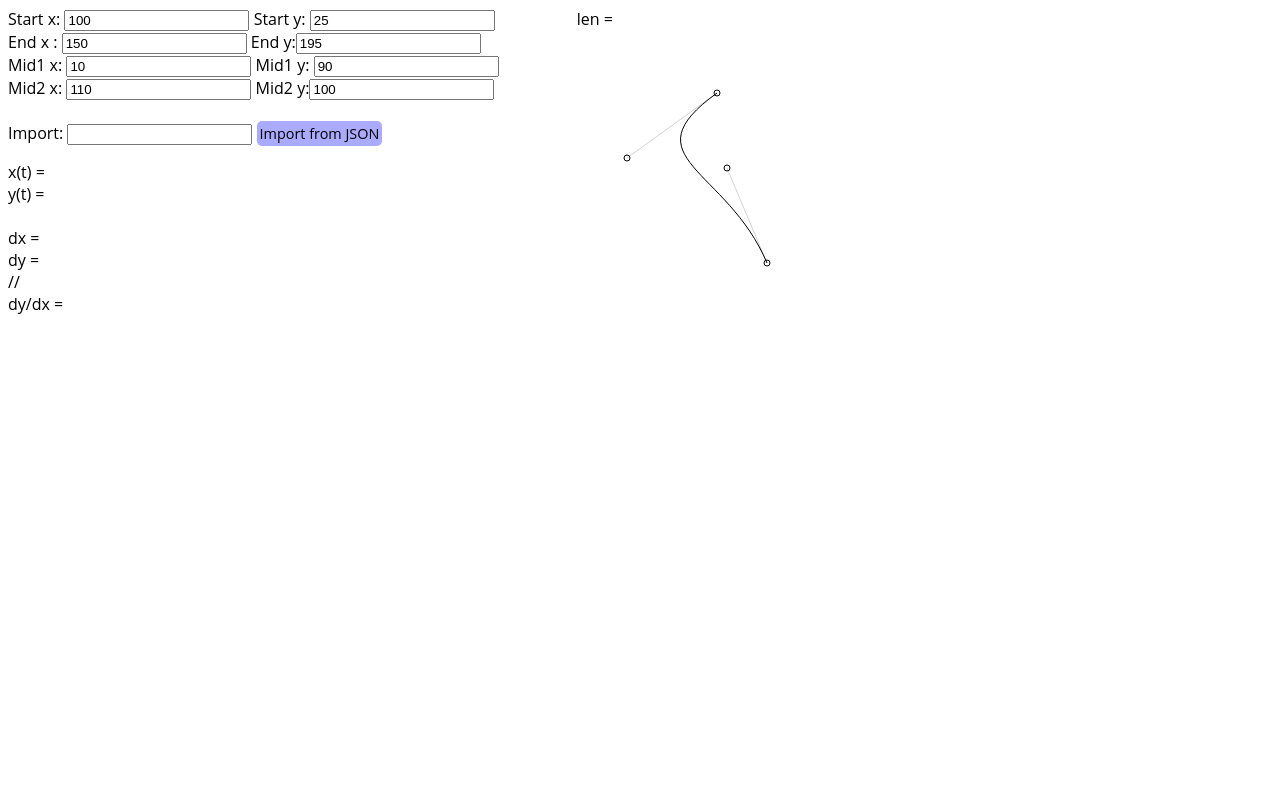
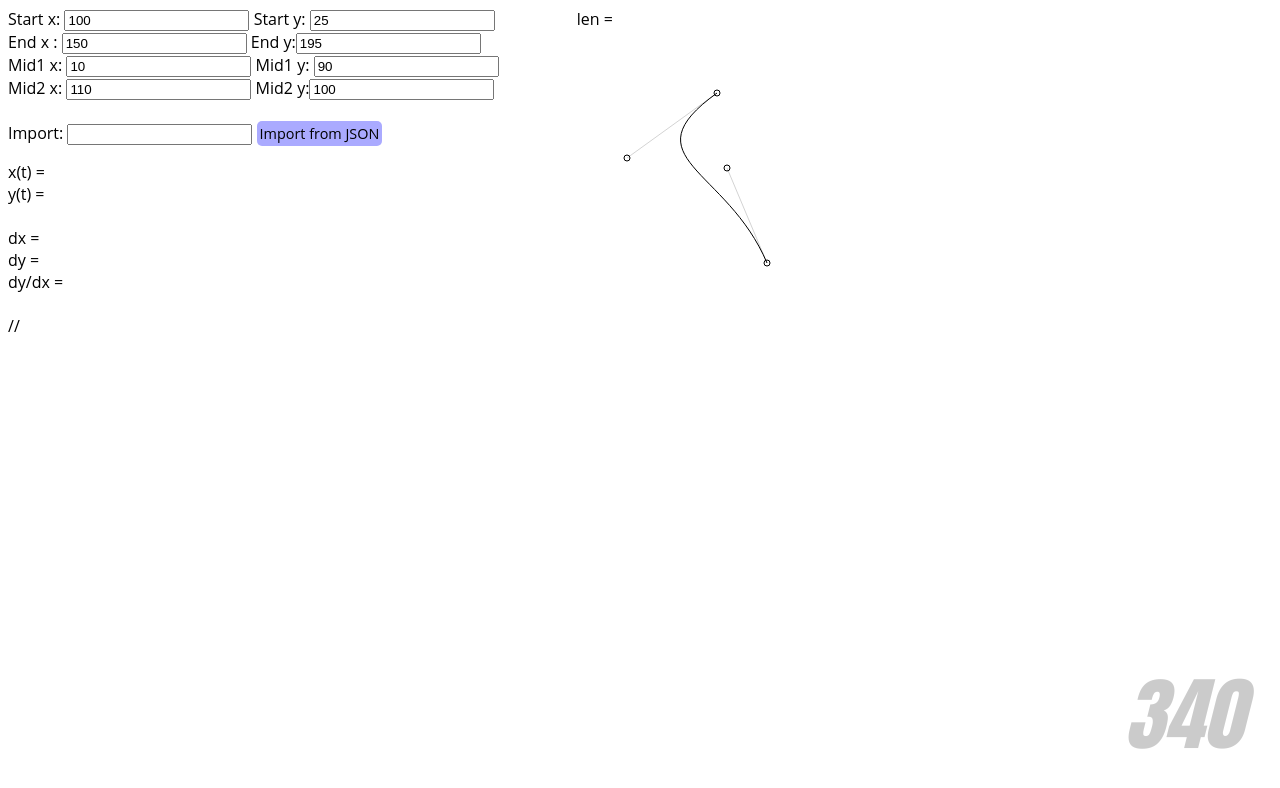
Before and after one commit to rpappa/path-site, a plain HTML site: page index.htm in a window 1280 px wide. Drawn offline with Linux system fonts and the light colour scheme.

Commit message:
more pretty stuff

```diff
--- a/drawing.js
+++ b/drawing.js
@@ -13,7 +13,7 @@ function equation(start, cp1, cp2, end, len) {
 
 	$("#dx").text("dx/dt = " + dx);
 	$('#dy').text("dy/dt = " + dy);
-	$('#len').text("len = " + Math.round(len*1000)/1000 + " end angle: " + Math.round(endAngle*1000)/1000);
+	$('#len').text("len = " + Math.round(len*1000)/1000 + " end angle: " + Math.round(endAngle*1000)/1000) + "&#176;";
 	$('#export').text("/* " + JSON.stringify({start: start, mid1: cp1, mid2: cp2, end:end}) + " */");
 	$('#dydx').text(dydx);
 
--- a/index.htm
+++ b/index.htm
@@ -23,8 +23,8 @@
 			<br />
 			<span id = "dx">dx = </span><br />
 			<span id = "dy">dy = </span><br />
-			<span id = "export">// </span><br />
-			<span id = "dydx">dy/dx = </span><br />
+			<span id = "dydx">dy/dx = </span><br /><br />
+			<span id = "export">// </span><br /><br />
 
 			<div style="background-color:#dddddd; width: fit-content;">
 				<span id = "java" style="font-family: serf; font-size:11px"></span><br />
@@ -47,5 +47,8 @@
 	            }
 			</script></figure></figures>
 		</div>
+		<div id="340" style="float:right;position:relative;opacity:0.2;right:30px;bottom:30px">
+			<span style="font-family:Impact; font-size:80px; font-style:italic;">340</span>
+		</div>
 	</body>
 </html>
```
